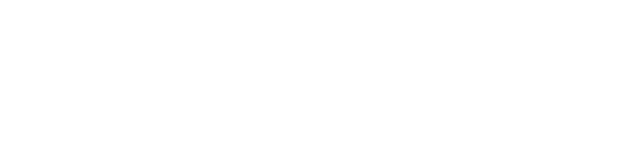
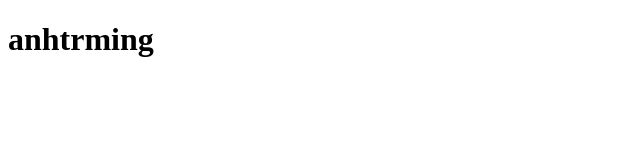
Before and after one commit to TruongMinh2206/FER201m, a plain HTML site: page index.html in a window 1280 px wide. Shown: the whole page, without its empty margins (0-640 px from the left). Drawn offline with Linux system fonts and the light colour scheme.

Commit message:
Update index.html

```diff
--- a/index.html
+++ b/index.html
@@ -7,6 +7,6 @@
     <title>Document</title>
 </head>
 <body>
-
+    <h1>anhtrming </h1>
 </body>
 </html>
```
